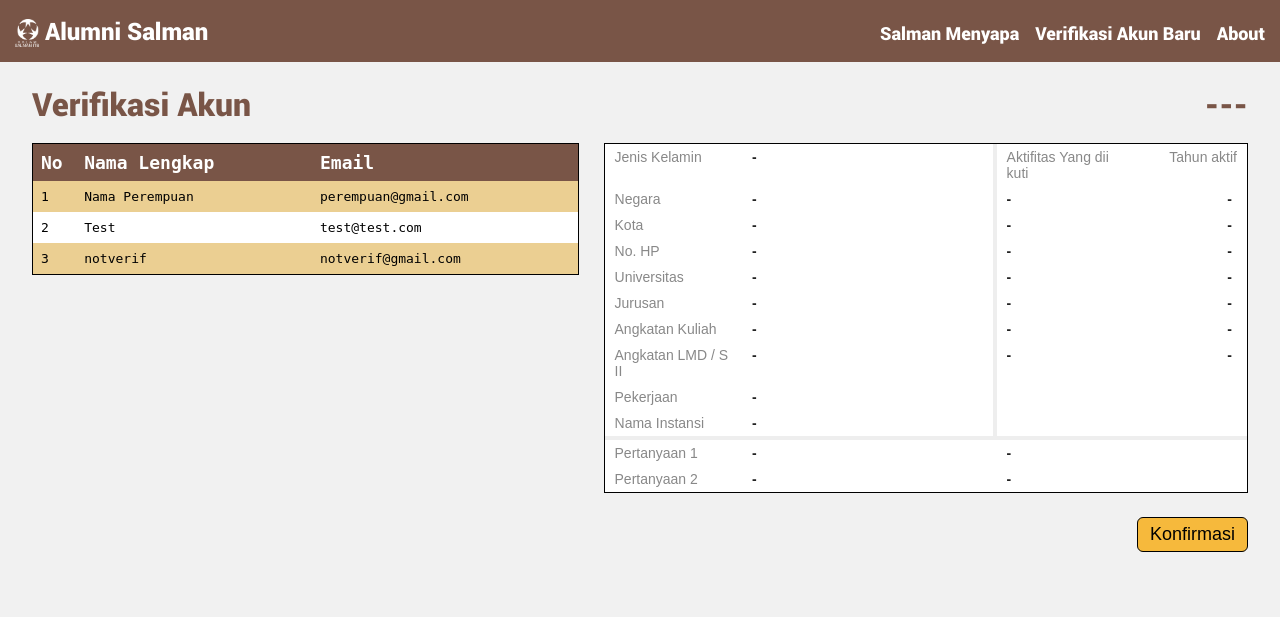
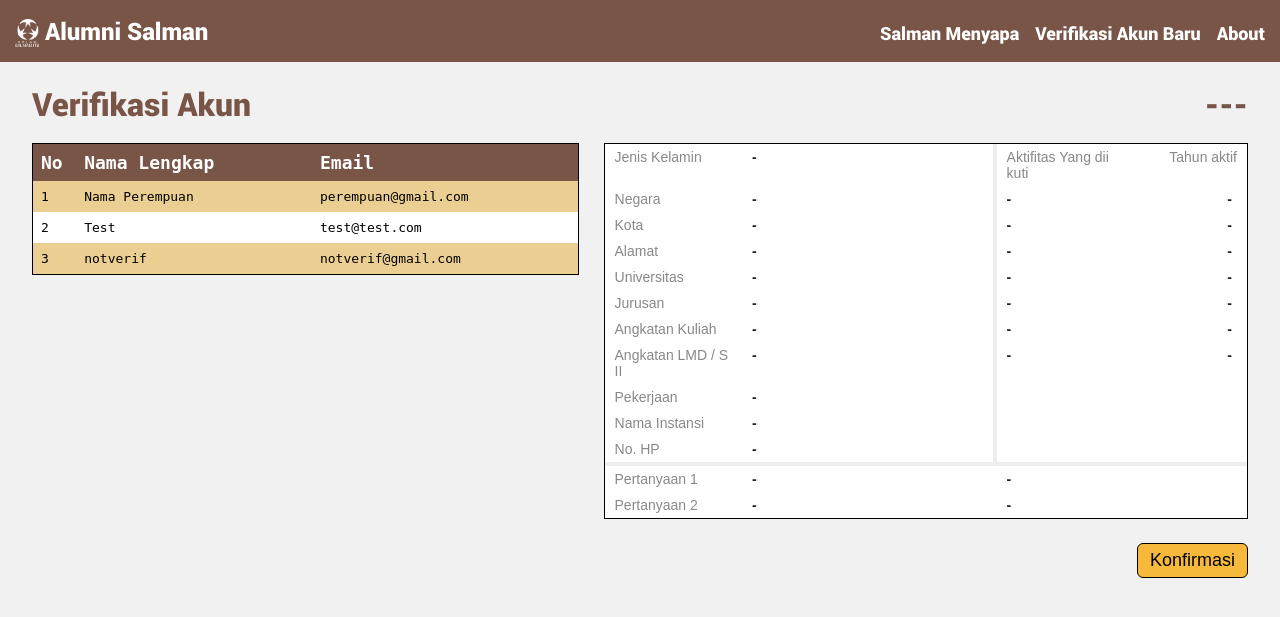
Before and after one commit to rozium/salman-admin, a Django app: page /verifikasi/ in a window 1280 px wide. Shown: the top 617 px of the page. Run offline with Django 3.2, Linux system fonts and the light colour scheme; a user stored in the database is signed in; data comes from the database, SQL or seed files in the repository; both versions use the stored data as it was after the commit; some libraries are stand-ins or nearby versions.

Commit message:
add alamat to verifikasi page

```diff
--- a/alumni/templates/verifikasi.html
+++ b/alumni/templates/verifikasi.html
@@ -73,8 +73,8 @@
         <td class="tg-jjuf" id="verif-tahun_aktif-2">-</td>
       </tr>
       <tr>
-        <td class="tg-4d50">No. HP</td>
-        <td class="tg-5xe6" id="verif-no_hp">-</td>
+        <td class="tg-4d50">Alamat</td>
+        <td class="tg-5xe6" id="verif-alamat">-</td>
         <td class="tg-garis"></td>
         <td class="tg-5xe6" id="verif-aktifitas-3">-</td>
         <td class="tg-jjuf" id="verif-tahun_aktif-3">-</td>
@@ -121,7 +121,13 @@
         <td class="tg-eh2d"></td>
         <td class="tg-eh2d"></td>
       </tr>
-
+      <tr>
+        <td class="tg-4d50">No. HP</td>
+        <td class="tg-5xe6" id="verif-no_hp">-</td>
+        <td class="tg-garis"></td>
+        <td class="tg-eh2d"></td>
+        <td class="tg-eh2d"></td>
+      </tr>
       <tr>
         <td style="background-color: #eee; padding: 2px" class="tg-4d50"></td>
         <td style="background-color: #eee; padding: 2px" class="tg-5xe6"></td>
@@ -196,6 +202,7 @@
 
             var nama = users['nama'];
             var gender = users['gender'];
+            var alamat = users['alamat'];
             var negara = users['negara'];
             var kota = users['kota'];
             var no_hp = users['no_hp'];
@@ -214,6 +221,7 @@
 
             $("#verif-nama").text(nama);
             $("#verif-gender").text(gender);
+            $("#verif-alamat").text(alamat);
             $("#verif-negara").text(negara);
             $("#verif-kota").text(kota);
             $("#verif-no_hp").text(no_hp);
```
Also changed, not shown: db.sqlite3.
